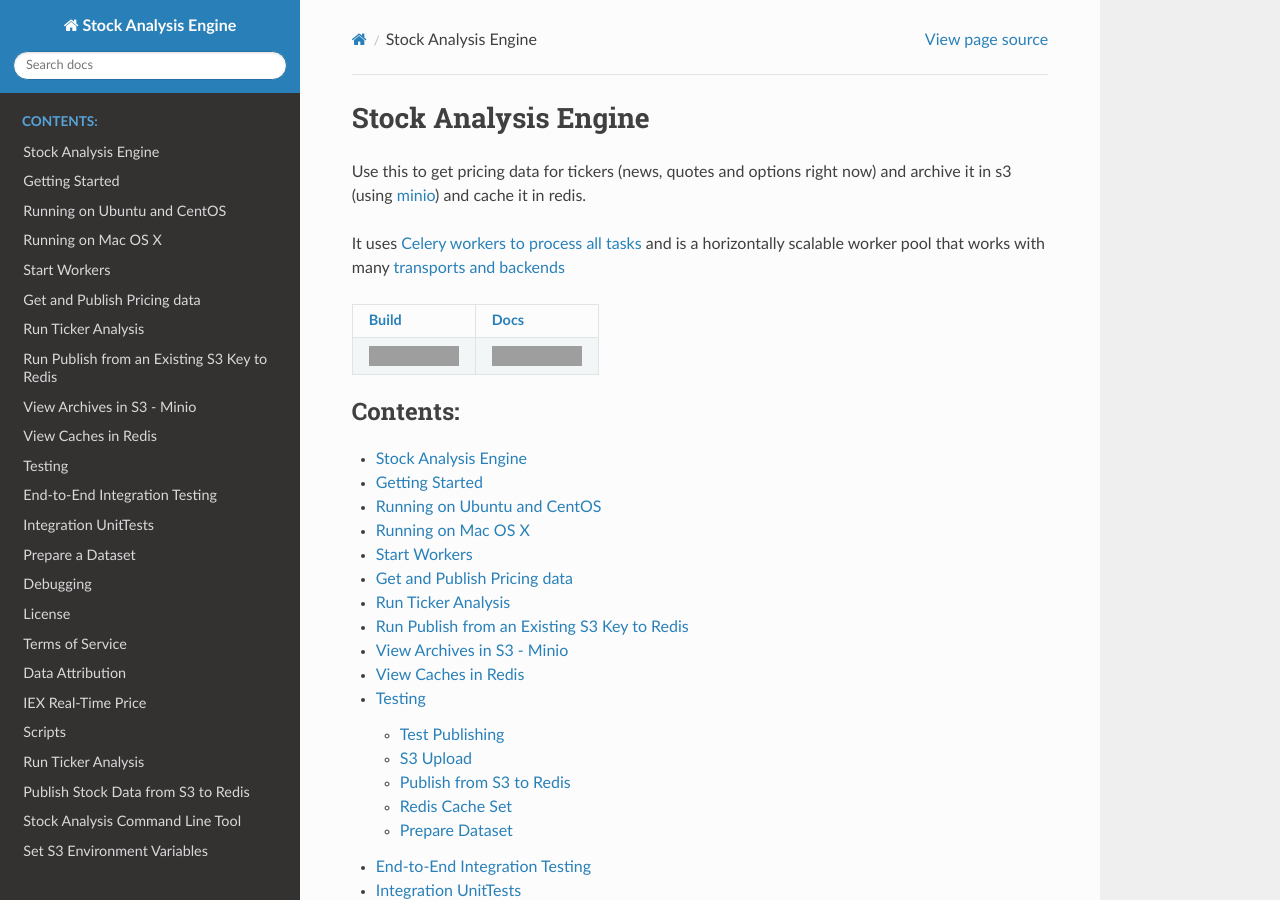
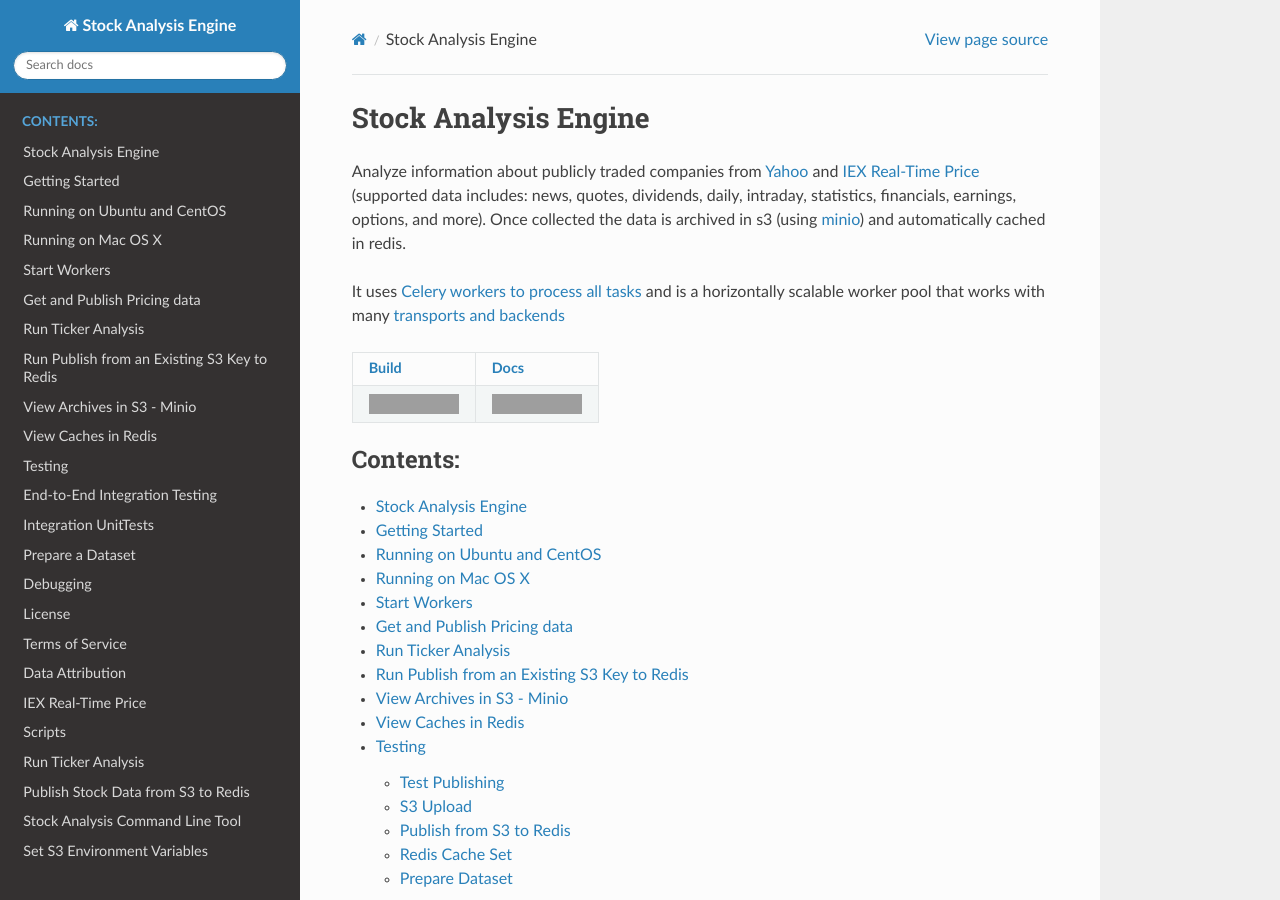
Before and after one commit to AlgoTraders/stock-analysis-engine, a Sphinx documentation site: the page built from docs/source/index.rst, in a window 1280 px wide and 900 px high. Built offline with Sphinx 7.4.7 and the Read the Docs theme 2.0.0, drawn with Linux system fonts in a browser that asks for light colours; some of the changed text lies outside the part shown; grey boxes are pictures that could not be loaded.

```diff
--- a/docs/source/index.rst
+++ b/docs/source/index.rst
@@ -6,7 +6,7 @@
 Stock Analysis Engine
 =====================
 
-Use this to get pricing data for tickers (news, quotes and options right now) and archive it in s3 (using `minio <https://minio.io>`__) and cache it in redis.
+Analyze information about publicly traded companies from `Yahoo <https://finance.yahoo.com/>`__ and `IEX Real-Time Price <https://iextrading.com/developer/docs/>`__ (supported data includes: news, quotes, dividends, daily, intraday, statistics, financials, earnings, options, and more). Once collected the data is archived in s3 (using `minio <https://minio.io>`__) and automatically cached in redis.
 
 It uses `Celery workers to process all tasks <http://www.celeryproject.org/>`__ and is a horizontally scalable worker pool that works with many `transports and backends <https://github.com/celery/celery#transports-and-backends>`__
 
--- a/setup.py
+++ b/setup.py
@@ -62,7 +62,7 @@ sys.path.insert(
 setup(
     name='stock-analysis-engine',
     cmdclass={'build_py': build_py},
-    version='1.0.13',
+    version='1.0.14',
     description=(
         'Stock Analysis Engine - '
         'Use this to get pricing data for tickers '
```
Also changed, not shown: other parts of docs/source/index.rst (+1 -0 lines), 1 other file.
